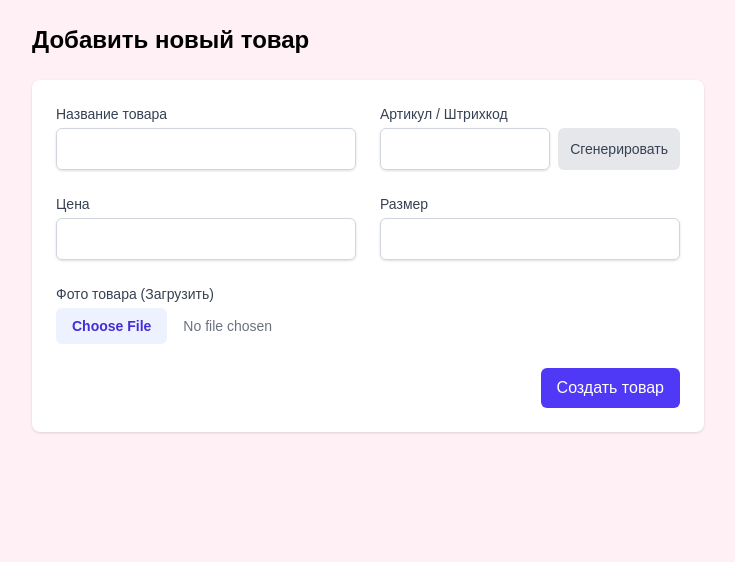
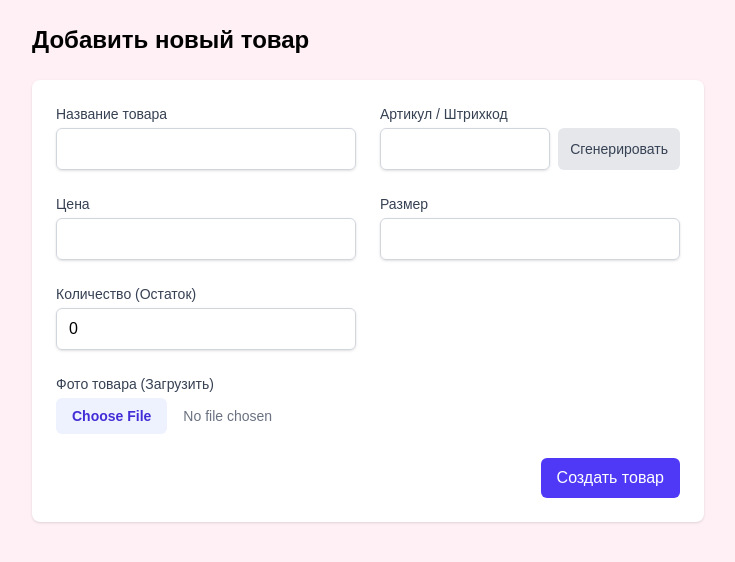
Before and after one commit to miriyaroepke-hash/inventory-app, a Next.js app: page /inventory/add in a window 1280 px wide. Shown: the top 562 px of the page, without its empty margins (272-1007 px from the left). Built offline with nearby package versions, Linux system fonts and the light colour scheme; no server answers.

Commit message:
Feat: Add Quantity field to product form

```diff
--- a/app/api/products/route.ts
+++ b/app/api/products/route.ts
@@ -22,7 +22,7 @@ export async function POST(request: Request) {
 
     try {
         const body = await request.json();
-        const { name, size, price, sku, image } = body;
+        const { name, size, price, sku, image, quantity } = body;
 
         // Check if SKU already exists
         const existingProduct = await prisma.product.findUnique({
@@ -40,7 +40,7 @@ export async function POST(request: Request) {
                 price: parseFloat(price),
                 sku,
                 image,
-                quantity: 0, // Initial quantity is 0, use Transactions to add stock
+                quantity: quantity ? parseInt(quantity) : 0,
             },
         });
 
--- a/components/ProductForm.tsx
+++ b/components/ProductForm.tsx
@@ -13,6 +13,7 @@ interface ProductFormProps {
         price: number;
         size?: string | null;
         image?: string | null;
+        quantity?: number;
     };
 }
 
@@ -27,6 +28,7 @@ export default function ProductForm({ initialData }: ProductFormProps) {
         price: initialData?.price || '',
         size: initialData?.size || '',
         image: initialData?.image || '',
+        quantity: initialData?.quantity || 0,
     });
 
     const handleChange = (e: React.ChangeEvent<HTMLInputElement>) => {
@@ -137,6 +139,18 @@ export default function ProductForm({ initialData }: ProductFormProps) {
                     />
                 </div>
 
+                <div>
+                    <label className="block text-sm font-medium text-gray-700">Количество (Остаток)</label>
+                    <input
+                        type="number"
+                        name="quantity"
+                        min="0"
+                        value={formData.quantity}
+                        onChange={handleChange}
+                        className="mt-1 block w-full rounded-md border border-gray-300 px-3 py-2 shadow-sm focus:border-indigo-500 focus:outline-none focus:ring-indigo-500"
+                    />
+                </div>
+
                 <div className="sm:col-span-2">
                     <label className="block text-sm font-medium text-gray-700">Фото товара (Загрузить)</label>
                     <div className="mt-1 flex items-center space-x-4">
```
Also changed, not shown: 1 other file (tests, documents, lock files or other folders).
